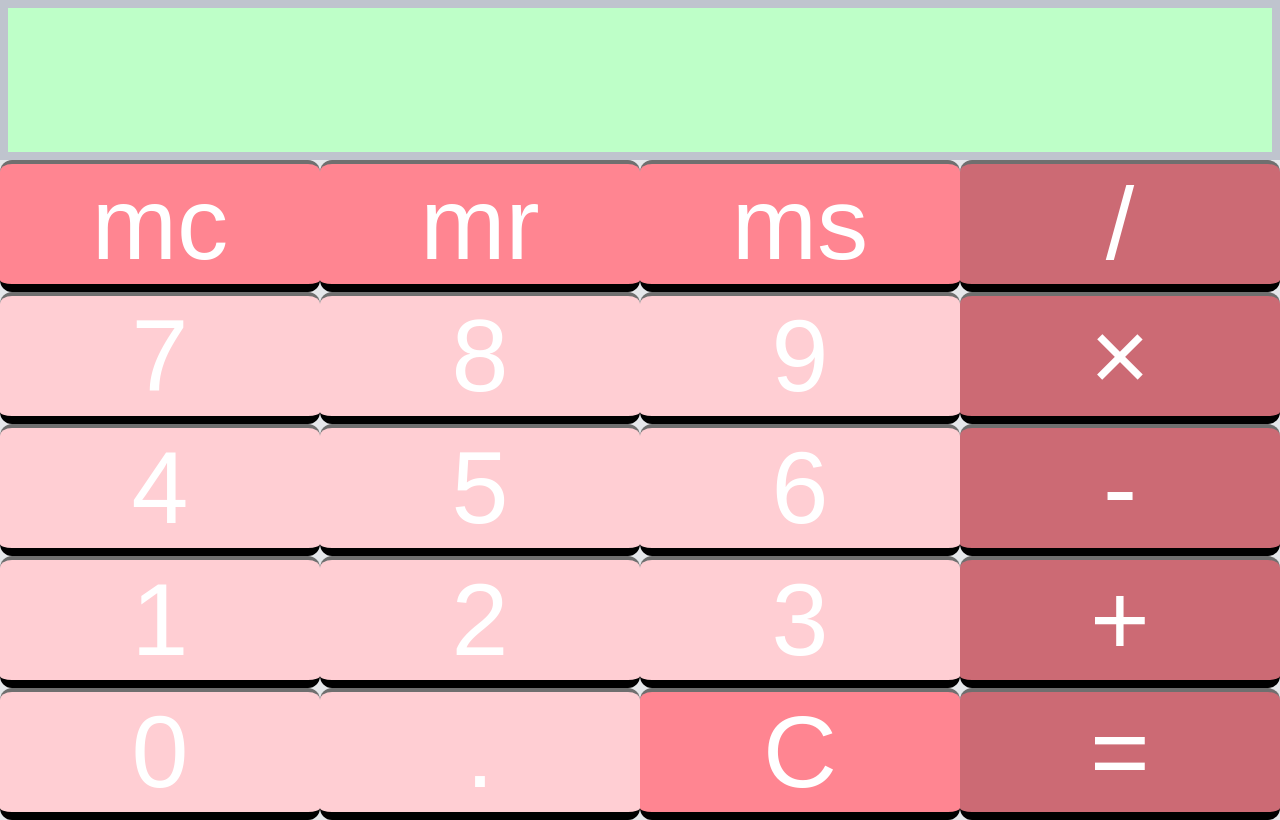
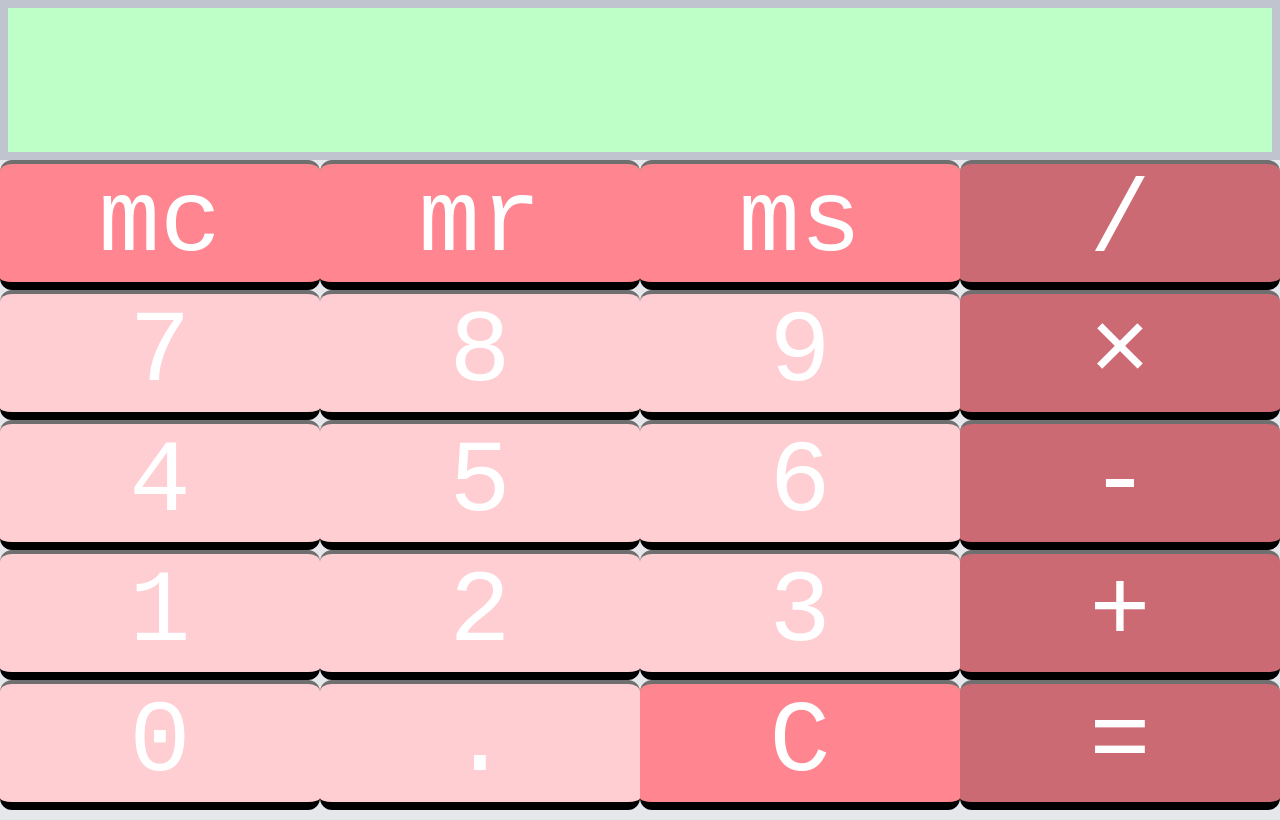
Before and after one commit to Esha-Reddy/calculator, a plain HTML site: page index.html in a window 1280 px wide. Drawn offline with Linux system fonts and the light colour scheme.

Commit message:
Changed Font Family

```diff
--- a/assets/css/style.css
+++ b/assets/css/style.css
@@ -52,18 +52,21 @@ body {
 	background-color: #FF8591;
 	border-bottom: black 8px solid;
 	border-top: 4px #6f6f6f solid;
+	font-family: monospace;
 }
 .button.operator {
 	color: white;
 	background-color: #CC6A74;
 	border-bottom: black 8px solid;
 	border-top: 4px #6f6f6f solid;
+	font-family: monospace;
 }
 .button.number {
 	color: white;
 	background-color: #FFCED3;
 	border-bottom: black 8px solid;
 	border-top: 4px #6f6f6f solid;
+	font-family: monospace;
 }
 
 /* Simulate Button Press */
--- a/sw.js
+++ b/sw.js
@@ -1,4 +1,4 @@
-const CACHE_NAME = 'v1.1.1';
+const CACHE_NAME = 'v1.2.0';
 
 var urlsToCache = [
 	'index.html',
```
Also changed, not shown: 1 other file.
